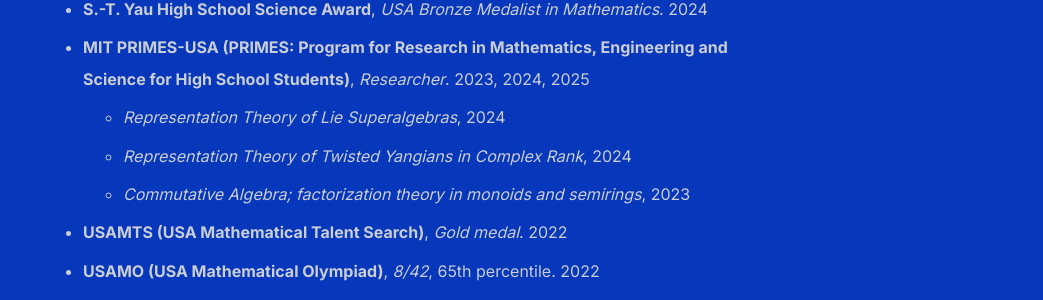
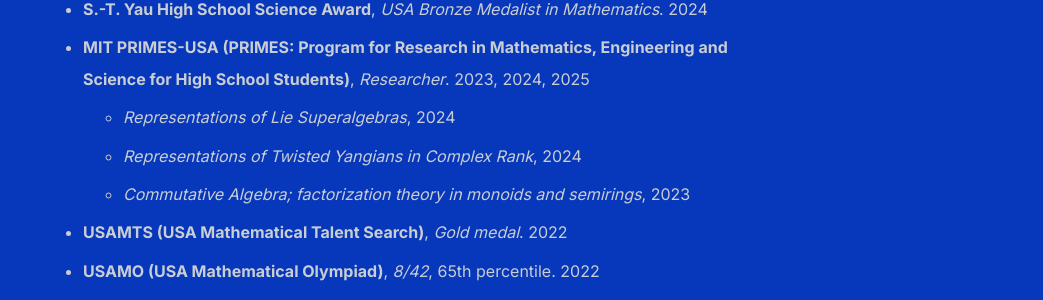
Before and after one commit to shihankanungo/shihankanungo.github.io, a Jekyll site: the page built from honors.md, in a window 1280 px wide. Shown: the part 320-620 px from the top of the page, without its empty margins (237-1280 px from the left). Built offline with Jekyll 4.4.1, drawn with Linux system fonts in a browser that asks for light colours.

Commit message:
Update honors.md

```diff
--- a/honors.md
+++ b/honors.md
@@ -8,8 +8,8 @@
 - **USAPhO (AAPT)**, *U.S. Physics Team Training Camp*, University of Maryland. 2024
 - **S.-T. Yau High School Science Award**, *USA Bronze Medalist in Mathematics*. 2024
 - **MIT PRIMES-USA (PRIMES: Program for Research in Mathematics, Engineering and Science for High School Students)**, *Researcher*. 2023, 2024, 2025
-  - *Representation Theory of Lie Superalgebras*, 2024
-  - *Representation Theory of Twisted Yangians in Complex Rank*, 2024
+  - *Representations of Lie Superalgebras*, 2024
+  - *Representations of Twisted Yangians in Complex Rank*, 2024
   - *Commutative Algebra; factorization theory in monoids and semirings*, 2023
 - **USAMTS (USA Mathematical Talent Search)**, *Gold medal*. 2022
 - **USAMO (USA Mathematical Olympiad)**, *8/42*, 65th percentile. 2022
```
